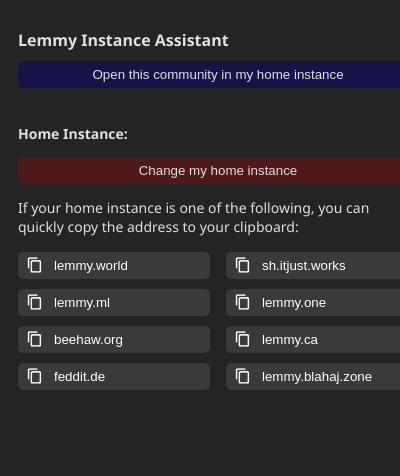
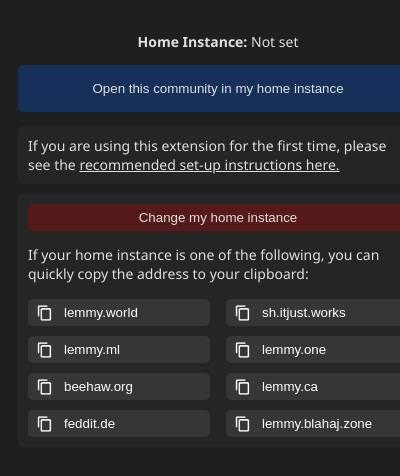
Before and after one commit to cynber/lemmy-instance-assistant, a browser extension: page popup/popup.html in a window 400 px wide. Shown: the top 476 px of the page. Drawn offline with Linux system fonts and the light colour scheme.

Commit message:
Update popup logic & styles

```diff
--- a/content.js
+++ b/content.js
@@ -31,7 +31,7 @@
             text-align: center;
             color: white;
       `;
-        goButton.style.backgroundColor = '#151347';
+        goButton.style.backgroundColor = '#17305a';
 
         if (selectedInstance && urlPattern.test(selectedInstance)) {
 
--- a/popup/popup.css
+++ b/popup/popup.css
@@ -1,5 +1,5 @@
 body {
-  background: #242424;
+  background: #1f1f1f ;
   width: 400px;
   min-height: 150px;
   padding: 10px;
@@ -17,6 +17,10 @@
   font-size: 14px;
 }
 
+a {
+  color: #e0e0e0;
+}
+
 ul#instance-list {
   list-style-type: none;
   padding-left: 0;
@@ -25,8 +29,7 @@
   -moz-columns: 2;
 }
 
-#change-instance {
-  background-color: #501919;
+.button {
   color: #e0e0e0;
   padding: .375rem .75rem;
   margin: 0rem 0rem 0rem 0rem;
@@ -39,26 +42,22 @@
 }
 
 #redirect-instance {
-  background-color: #151347;
-  color: #e0e0e0;
-  padding: .375rem .75rem;
-  margin: 0rem 0rem 0rem 0rem;
-  width: 100%;
-  border: none;
-  border-radius: 5px;
-  cursor: pointer;
-  font-weight: 400;
-  text-align: center;
+  padding: 1rem .75rem;
+  background-color: #17305a;
+}
+
+#change-instance {
+  background-color: #571a1a;
 }
 
 .instance-button {
-  background-color: #3a3a3a;
+  background-color: #363636;
   color: white;
   padding: .375rem .75rem;
   padding-left: 36px;
   margin-bottom: 10px;
   width: 100%;
-  border: none;
+  border: 2px;
   border-radius: 5px;
   cursor: pointer;
   font-weight: 400;
@@ -91,3 +90,16 @@
     background-color: #fffbca;
   }
 }
+
+.popup-section {
+  background: #252525;
+  padding: 10px 10px 0px 10px;
+  border-radius: 5px;
+}
+
+.message {
+  background: #252525;
+  padding: 10px;
+  border-radius: 5px;
+  margin-bottom: 10px;
+}
--- a/popup/popup.html
+++ b/popup/popup.html
@@ -1,19 +1,25 @@
 <!DOCTYPE html>
 <html>
+
 <head>
   <title>Lemmy Instance Selector</title>
   <link rel="stylesheet" href="popup.css">
   <script src="../node_modules/webextension-polyfill/dist/browser-polyfill.js"></script>
   <script src="popup.js"></script>
 </head>
+
 <body>
-  <h1>Lemmy Instance Assistant</h1>
-  <button id="redirect-instance">Open this community in my home instance</button>
-  <br/>
-  <br/>
-  <p><b>Home Instance:</b> <span id="selected-instance"></span></p>
-  <button id="change-instance">Change my home instance</button>
-  <p>If your home instance is one of the following, you can quickly copy the address to your clipboard:</p>
-  <ul id="instance-list"></ul>
+  <p style="text-align: center;"><b>Home Instance:</b> <span id="selected-instance"></span></p>
+  <button id="redirect-instance" class="button">Open this community in my home instance</button>
+  <p class="message">If you are using this extension for the first time, please see the <a
+    href="https://github.com/cynber/lemmy-instance-assistant#instructions"> recommended set-up instructions here.</a>
+</p>
+  <div class="popup-section">
+    <button id="change-instance" class="button">Change my home instance</button>
+    <p>If your home instance is one of the following, you can quickly copy the address to your clipboard:</p>
+    <ul id="instance-list"></ul>
+  </div>
+
 </body>
+
 </html>
--- a/popup/popup.js
+++ b/popup/popup.js
@@ -39,6 +39,8 @@
     const selectedInstance = result.selectedInstance;
     if (selectedInstance) {
       selectedInstanceElement.textContent = selectedInstance;
+    } else {
+      selectedInstanceElement.textContent = "Not set";
     }
   });
 
@@ -74,18 +76,20 @@
     const currentHost = new URL(currentUrl).hostname;
     const currentPath = new URL(currentUrl).pathname;
 
+    if (currentPath.includes("/c/") || currentPath.includes("/m/")) {
+      if (selectedInstance && urlPattern.test(selectedInstance)) {
         const selectedInstanceHostname = new URL(selectedInstance).hostname;
         const communityName = currentPath.match(/\/[cm]\/([^/@]+)/)[1];
         const sourceInstance = currentPath.includes("@") ?
           currentPath.match(/\/[cm]\/[^/@]+@([^/]+)/)[1] : currentHost;
 
         if (selectedInstanceHostname != currentHost) { // run if not on home instance
-      if (selectedInstance && urlPattern.test(selectedInstance)) {
 
           const redirectURL = selectedInstance + '/c/' + communityName + '@' + sourceInstance;
           await browser.tabs.update(tab.id, { url: redirectURL });
 
+        } else { alert('You are already on your home instance.'); }
       } else { alert('You have not selected a valid instance. Please select an instance by clicking the extension popup.'); }
-    } else { alert('You are already on your home instance.'); }
+    } else { alert('You are not on a Lemmy or Kbin community. Please navigate to a community or a post and try again.'); }
   });
 });
```
Lines whose indentation alone changed are shown as unchanged.
